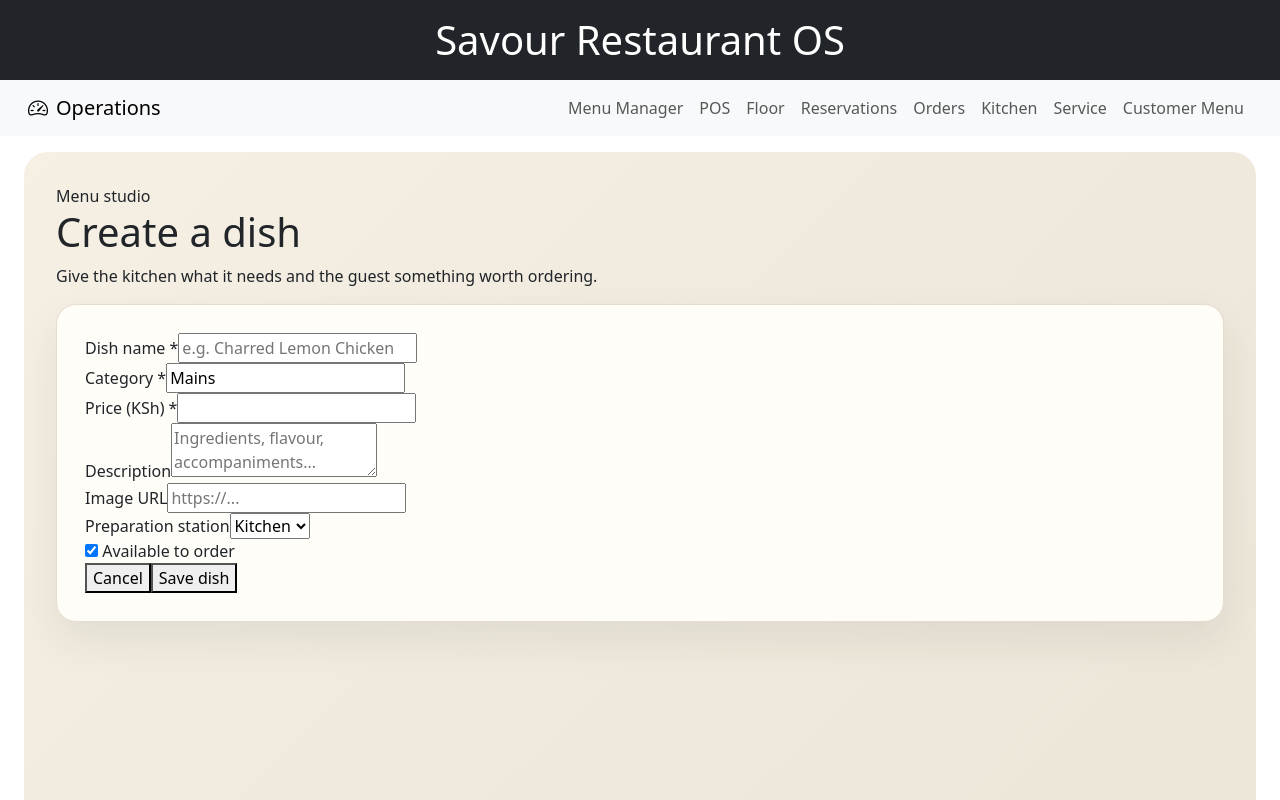
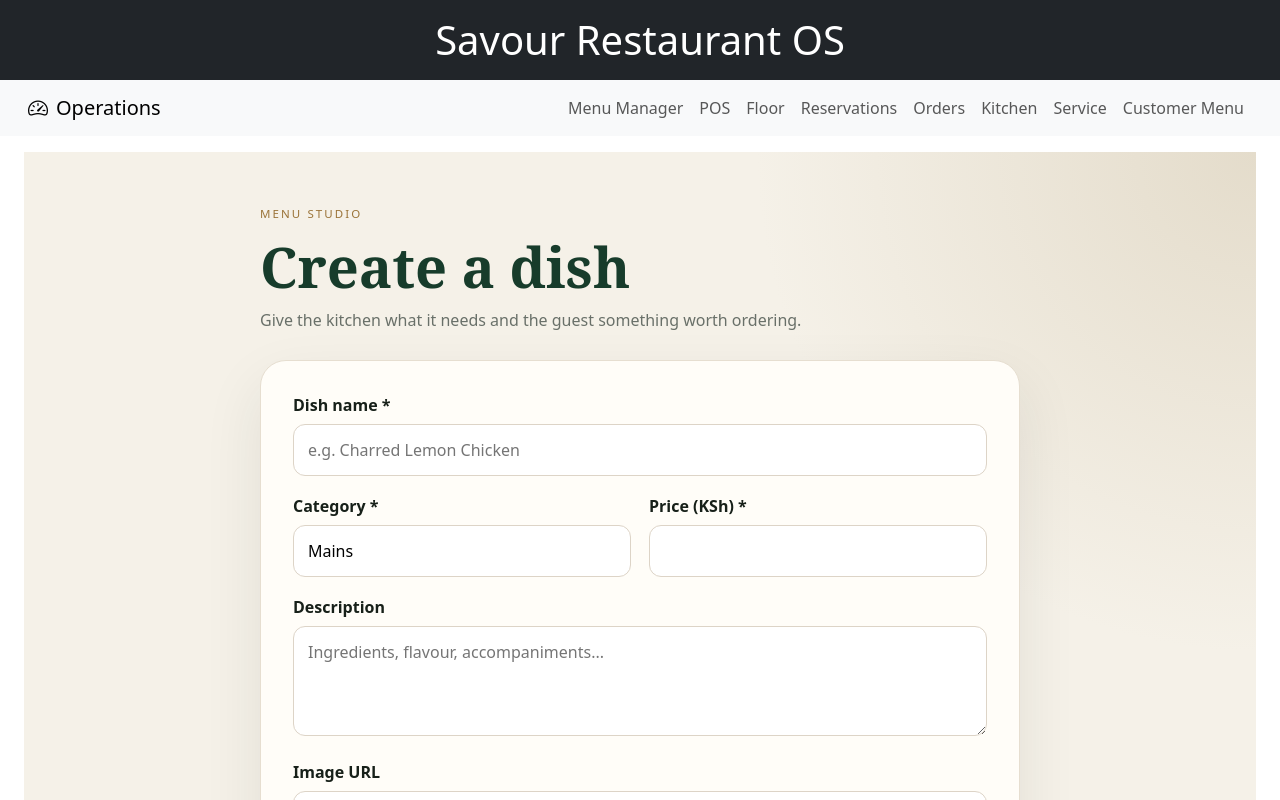
Before and after one commit to 22koki/Restaurant-_Automation_systm, a React (Create React App) app in the folder restaurant_automation_system/ras-frontend/: page /add-menu-item in a window 1280 px wide. Shown: the top 800 px of the page. Built offline with nearby package versions, Linux system fonts and the light colour scheme; no server answers.

Commit message:
style richer menu item editor

```diff
--- a/restaurant_automation_system/ras-frontend/src/pages/AddMenuItem.css
+++ b/restaurant_automation_system/ras-frontend/src/pages/AddMenuItem.css
@@ -1,25 +1 @@
-.add-menu-item {
-  padding: 32px;
-  min-height: 100vh;
-  background: linear-gradient(135deg, #f5efe4 0%, #ebe4d7 100%);
-  border-radius: 24px;
-}
-
-.page-title {
-  color: #173c2b;
-  font-family: Georgia, serif;
-  font-size: 2.4rem;
-  background: transparent;
-  padding: 0;
-  border-radius: 0;
-  font-weight: 700;
-  margin-bottom: 24px;
-}
-
-.form-container {
-  background: #fffdf8;
-  padding: 28px;
-  border-radius: 20px;
-  border: 1px solid #e5ddcf;
-  box-shadow: 0 18px 40px rgba(34, 47, 38, 0.08);
-}
+.add-menu-item{min-height:100vh;padding:48px;max-width:none;background:radial-gradient(circle at top right,#e4dccb 0,transparent 32%),#f5f1e8;color:#172019}.menu-form-head{max-width:760px;margin:0 auto 28px}.menu-form-head span{text-transform:uppercase;letter-spacing:.18em;color:#9b7439;font-size:.72rem}.menu-form-head h1{font:700 3.5rem Georgia,serif;color:#173c2b;margin:.25rem 0}.menu-form-head p{color:#697069}.form-container{max-width:760px;margin:auto;background:#fffdf8;padding:32px;border-radius:26px;border:1px solid #e6ded0;box-shadow:0 24px 60px rgba(32,48,39,.09);display:grid;grid-template-columns:1fr 1fr;gap:18px}.form-container label{display:block;font-weight:700;margin-bottom:7px}.form-container input,.form-container textarea,.form-container select{width:100%;border:1px solid #ddd4c7;background:#fff;padding:13px 14px;border-radius:12px}.form-container textarea{min-height:110px}.field-wide{grid-column:1/-1}.availability{display:flex!important;align-items:center;gap:10px;margin:0}.availability input{width:auto}.form-actions{display:flex;justify-content:flex-end;gap:10px;border-top:1px solid #eee6da;padding-top:20px}.form-actions button{border:0;padding:12px 20px;border-radius:12px}.save-dish{background:#173c2b;color:#fff}.cancel{background:#eee8de}@media(max-width:700px){.add-menu-item{padding:24px 14px}.form-container{grid-template-columns:1fr}.field-wide{grid-column:auto}.menu-form-head h1{font-size:2.7rem}}
```
